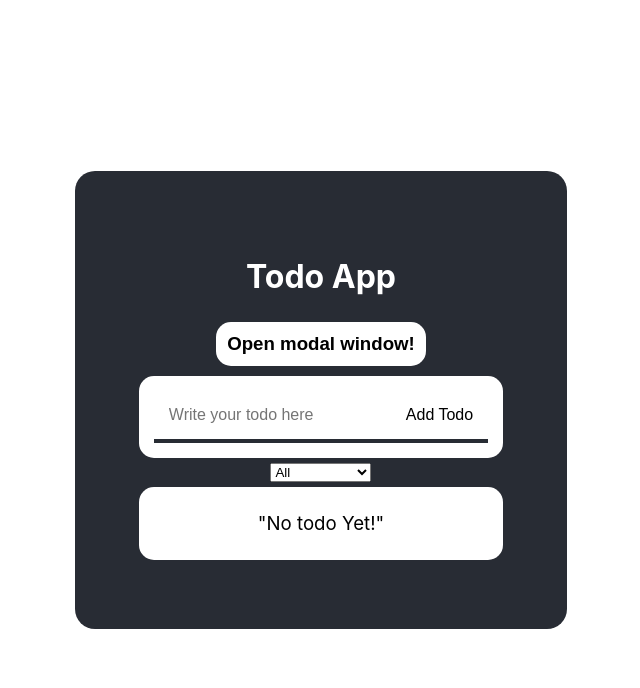
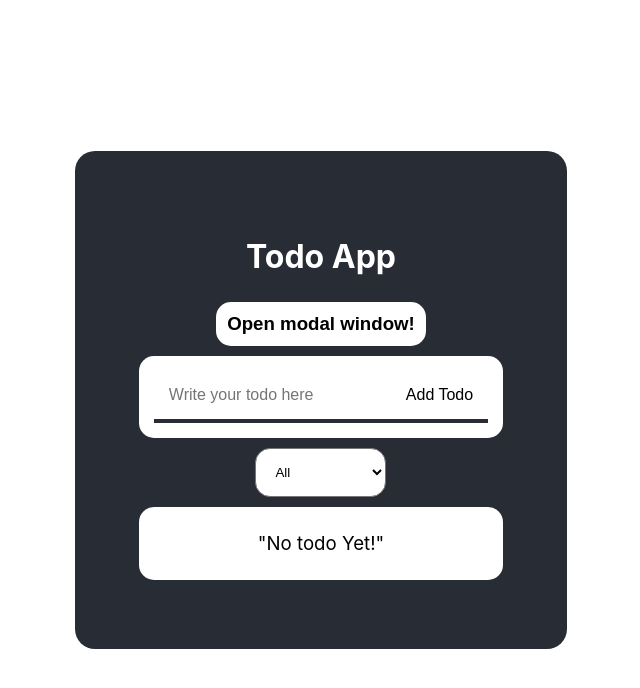
Before and after one commit to MeSeTLeN/minin-todo-app, a React (Create React App) app: page / in a window 1280 px wide. Shown: the top 688 px of the page, without its empty margins (319-959 px from the left). Built offline with nearby package versions, Linux system fonts and the light colour scheme.

Commit message:
add: filter style

```diff
--- /dev/null
+++ b/src/Filter/Filter.css
@@ -0,0 +1,9 @@
+.filter{
+    margin: 5px 0;
+    border-radius: 15px;
+    padding: 15px;
+    transition-duration: 0.3s;
+    color: #000;
+    background: #fff;
+    animation: fadeIn 2s;
+}
--- a/src/Filter/Filter.js
+++ b/src/Filter/Filter.js
@@ -1,11 +1,12 @@
 import React from "react";
+import './Filter.css'
 
 export default function Filter({ selectHandler }) {
   return (
-    <select onChange={selectHandler}>
-      <option value="all">All</option>
-      <option value="completed">Completed</option>
-      <option value="uncompleted">Uncompleted</option>
+    <select onChange={selectHandler} className='filter'>
+      <option value="all" className='filter'>All</option>
+      <option value="completed" className='filter'>Completed</option>
+      <option value="uncompleted" className='filter'>Uncompleted</option>
     </select>
   );
 }
```
